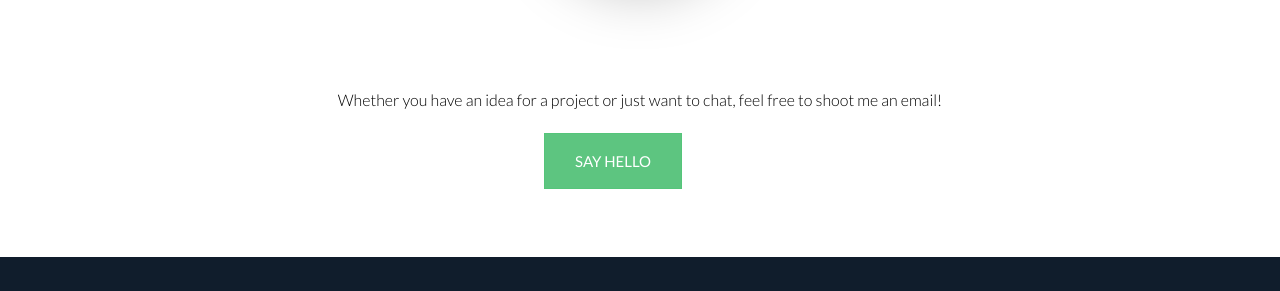
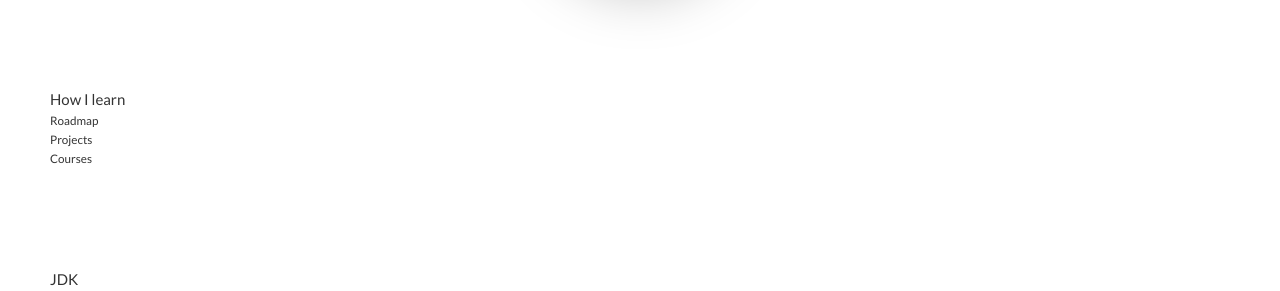
Before and after one commit to tintildev/Learn_Java, a plain HTML site: page index.html in a window 1280 px wide. Shown: the part 386-677 px from the top of the page. Drawn offline with Linux system fonts and the light colour scheme; files whose address does not match are found by name.

Commit message:
work on frontend
update index and overview sass content, main

```diff
--- a/index.html
+++ b/index.html
@@ -29,7 +29,32 @@
             </div>
         </section>
 
-        <section>
+        <section class="section learn_path">
+            <h2>How I learn</h2>
+            <div class="content">
+                <h3>Roadmap</h3>
+            </div>
+            <div>
+                <h3>Projects</h3>
+            </div>
+            <div>
+                <h3>Courses</h3>
+            </div>
+        </section>
+        <section class="section Cheatsheet">
+            <h2>JDK</h2>
+            <div>
+                <h3></h3>
+            </div>
+            <div>
+                <h3></h3>
+            </div>
+            <div>
+                <h3></h3>
+            </div>
+        </section>
+        <section class="section Projects">
+
         </section>
 
         <section class="section section__kontakt">
--- /dev/null
+++ b/overview/sass/component/_content.scss
@@ -0,0 +1,3 @@
+.content{
+
+}
--- a/overview/sass/main.scss
+++ b/overview/sass/main.scss
@@ -4,6 +4,7 @@
 @import "base/utilities";
 
 @import "component/about";
+@import "component/content";
 @import "component/button";
 @import "component/story";
 @import "component/project";
```
